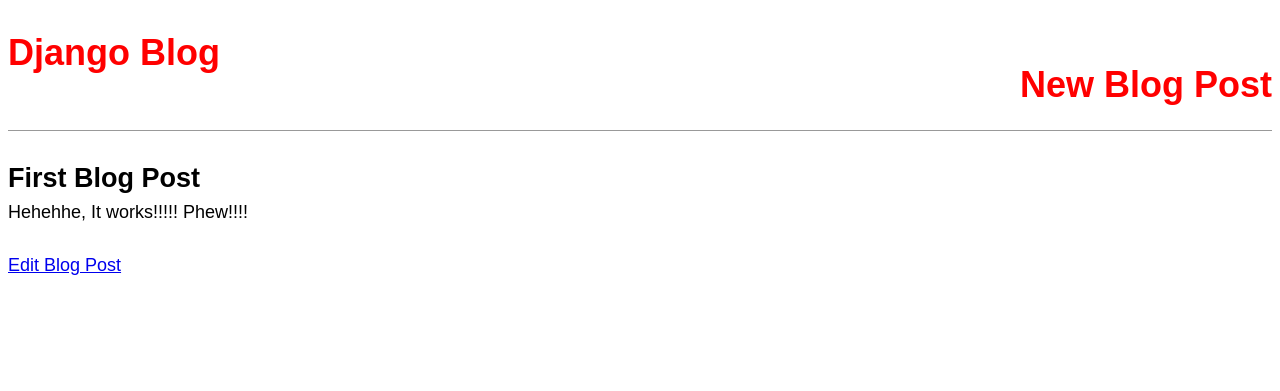
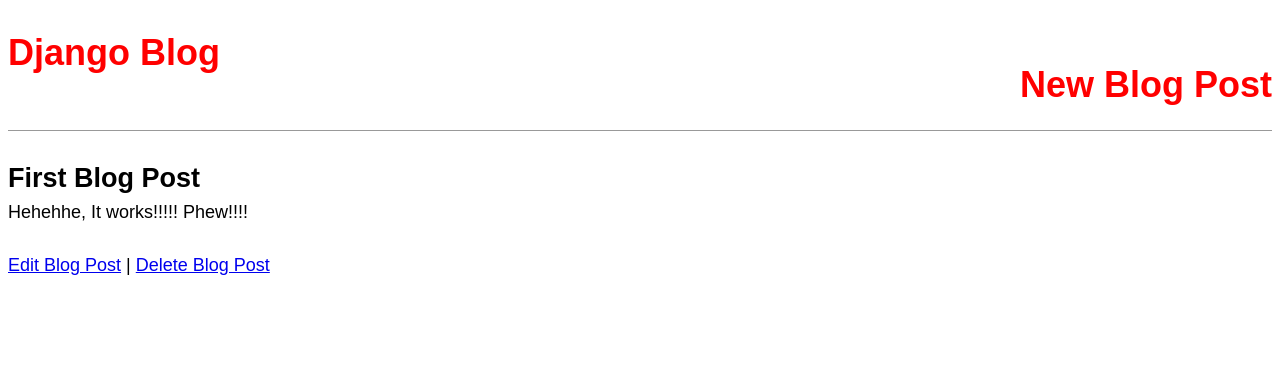
Before and after one commit to MateerialRepo/blog_task, a Django app: page /post/1/ in a window 1280 px wide. Shown: the top 391 px of the page. Run offline with Django 3.2, Linux system fonts and the light colour scheme; data comes from the database, SQL or seed files in the repository; both versions use the stored data as it was after the commit; some web fonts are replaced.

Commit message:
Completed Blog CRUD

```diff
--- a/blog/urls.py
+++ b/blog/urls.py
@@ -1,8 +1,9 @@
 from django.urls import path
-from .views import BlogListView, BlogDetailView, BlogCreateView, BlogUpdateView
+from .views import BlogListView, BlogDetailView, BlogCreateView, BlogUpdateView, BlogDeleteView
 
 
 urlpatterns = [
+    path('post/<int:pk>/delete/', BlogDeleteView.as_view(), name='post_delete'),
     path('post/<int:pk>/edit/', BlogUpdateView.as_view(), name='post_edit'),
     path('post/new/', BlogCreateView.as_view(), name='post_new'),
     path('post/<int:pk>/', BlogDetailView.as_view(), name='post_detail'),
--- a/blog/views.py
+++ b/blog/views.py
@@ -1,6 +1,7 @@
 from django.shortcuts import render
 from django.http import HttpResponse
 from django.views.generic import ListView, DetailView, CreateView, UpdateView, DeleteView
+from django.urls import reverse_lazy
 from .models import Post
 
 # Create your views here.
@@ -24,3 +25,8 @@
     model = Post
     template_name = 'post_edit.html'
     fields = ['title', 'body']
+
+class BlogDeleteView(DeleteView):
+    model = Post
+    template_name = 'post_delete.html'
+    success_url = reverse_lazy('home')
--- a/templates/post_detail.html
+++ b/templates/post_detail.html
@@ -5,5 +5,6 @@
         <h2>{{ post.title}}</h2>
         <p>{{ post.body }}</p>
     </div>
-    <a href="{% url 'post_edit' post.pk %}"> Edit Blog Post</a>
+    <a href="{% url 'post_edit' post.pk %}"> Edit Blog Post</a> |
+    <a href="{% url 'post_delete' post.pk %}"> Delete Blog Post</a>
 {% endblock %}
```
Also changed, not shown: templates/post_delete.html (added, +10 -0 lines), db.sqlite3.
